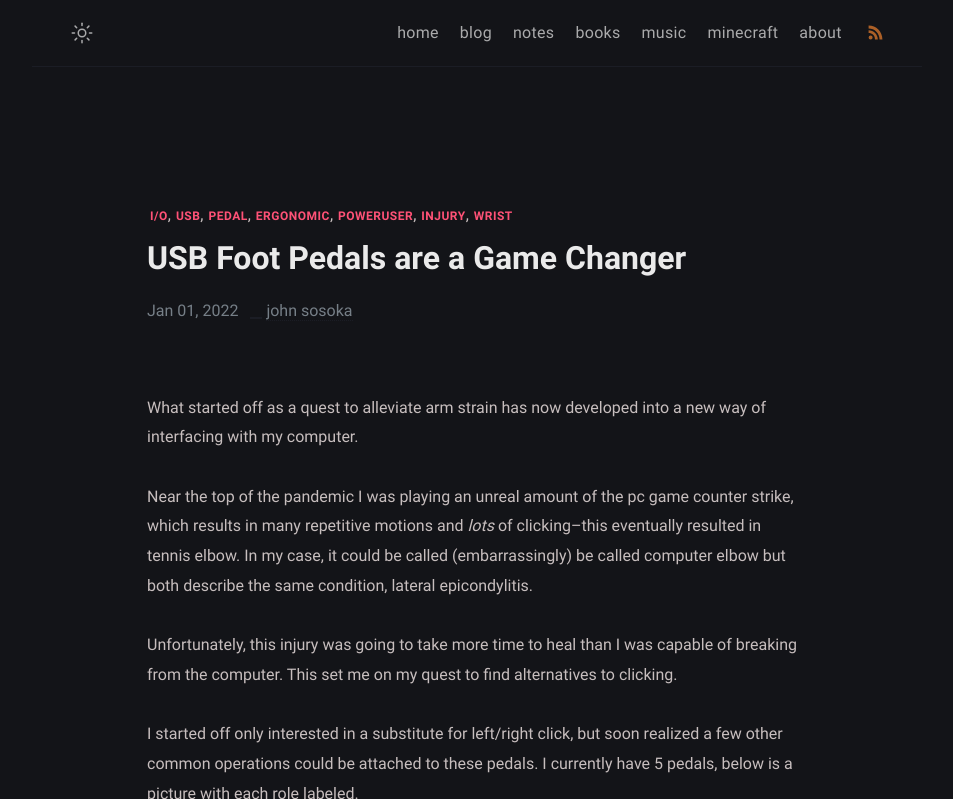
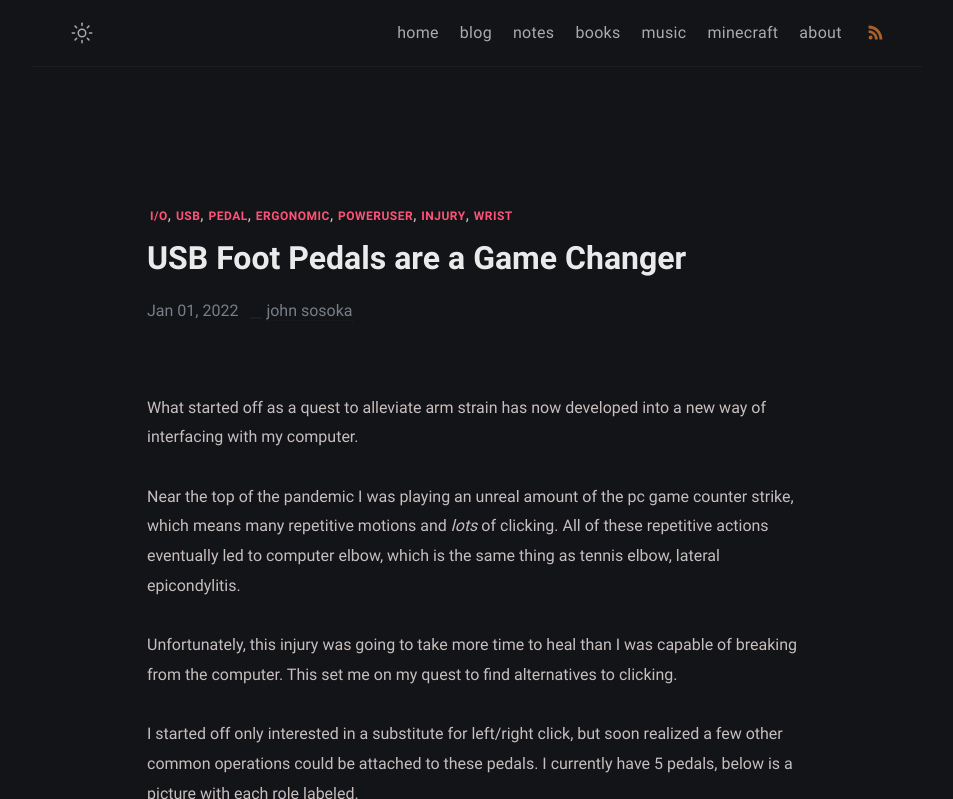
Before and after one commit to johnsosoka/site-johnsosoka-com, a Jekyll site: the page built from website/_posts/blog/2022-01-01-usb-foot-pedals.md, in a window 1280 px wide and 900 px high, cut to the strip 0-799 px from the top of the window. Shown: the whole strip, without its empty margins (163-1116 px from the left). Built offline with Jekyll 4.4.1, drawn with Linux system fonts in a browser that asks for light colours.

Commit message:
edit phrasing on foot pedal article

```diff
--- a/website/_posts/blog/2022-01-01-usb-foot-pedals.md
+++ b/website/_posts/blog/2022-01-01-usb-foot-pedals.md
@@ -8,9 +8,9 @@ tags: i/o usb pedal ergonomic poweruser injury wrist
 
 What started off as a quest to alleviate arm strain has now developed into a new way of interfacing with my computer.
 
-Near the top of the pandemic I was playing an unreal amount of the pc game counter strike, which results in many repetitive
-motions and _lots_ of clicking--this eventually resulted in tennis elbow. In my case, it could be called (embarrassingly)
-be called computer elbow but both describe the same condition, lateral epicondylitis.
+Near the top of the pandemic I was playing an unreal amount of the pc game counter strike, which means  many repetitive
+motions and _lots_ of clicking. All of these repetitive actions eventually led to computer elbow, which is the same
+thing as tennis elbow, lateral epicondylitis.
 
 Unfortunately, this injury was going to take more time to heal than I was capable of breaking from the computer.
 This set me on my quest to find alternatives to clicking.
```
